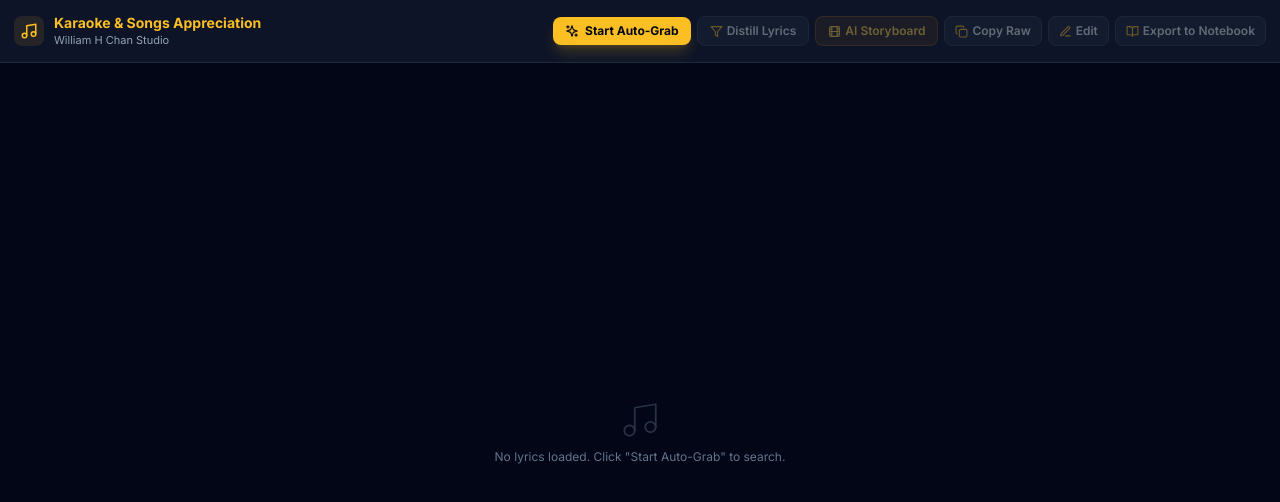
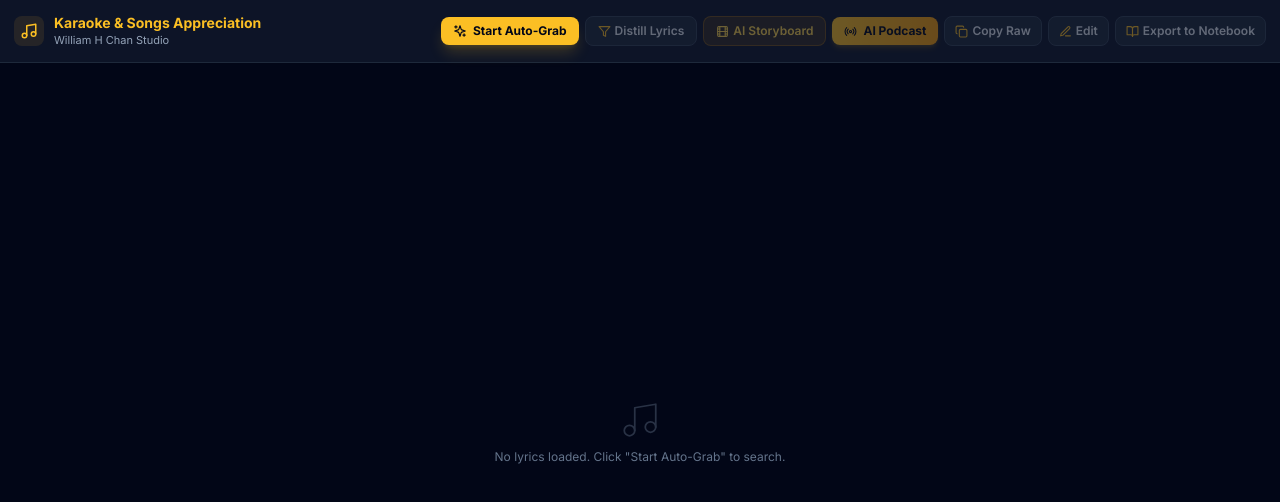
Before and after one commit to williamchan23810-art/lyrics-engine-backend, a React (Vite) app: page / in a window 1280 px wide. Shown: the top 502 px of the page. Built offline with nearby package versions, Linux system fonts and the light colour scheme.

Commit message:
Update LyricsEnginePlayer.jsx

```diff
--- a/src/LyricsEnginePlayer.jsx
+++ b/src/LyricsEnginePlayer.jsx
@@ -1,28 +1,45 @@
 // src/LyricsEnginePlayer.jsx
 import React, { useState, useEffect } from 'react';
-import { Film, Edit3, Music, BookOpen, Check, Sparkles, Copy, Filter, Undo2 } from 'lucide-react';
+import {
+  Film,
+  Edit3,
+  Music,
+  BookOpen,
+  Check,
+  Sparkles,
+  Copy,
+  Filter,
+  Undo2,
+  Radio,
+} from 'lucide-react';
 import StoryboardModal from './StoryboardModal';
 import LyricsEditorModal from './LyricsEditorModal';
 import AutoGeneratorModal from './AutoGeneratorModal';
 import NotebookExporterModal from './NotebookExporterModal';
+import PodcastPlayerModal from './PodcastPlayerModal';
 import { distillLyrics } from './utils/lyricDistiller';
 
 const LyricsEnginePlayer = ({ trackData: initialTrackData, apiBaseUrl = '' }) => {
-  const [trackData, setTrackData] = useState(initialTrackData);
+  const [trackData, setTrackData] = useState(initialTrackData || null);
   const [storyboardData, setStoryboardData] = useState(null);
   const [isDistilled, setIsDistilled] = useState(false);
 
-  // Modals & Feedback
+  // Modal Visibility States
+  const [isAutoGrabOpen, setIsAutoGrabOpen] = useState(false);
   const [isStoryboardOpen, setIsStoryboardOpen] = useState(false);
+  const [isPodcastModalOpen, setIsPodcastModalOpen] = useState(false);
+  const [isNotebookModalOpen, setIsNotebookModalOpen] = useState(false);
   const [isEditorOpen, setIsEditorOpen] = useState(false);
-  const [isAutoGrabOpen, setIsAutoGrabOpen] = useState(false);
-  const [isNotebookModalOpen, setIsNotebookModalOpen] = useState(false);
   const [copiedLyrics, setCopiedLyrics] = useState(false);
 
+  // Sync state if initial prop changes
   useEffect(() => {
     if (initialTrackData) {
       setTrackData(initialTrackData);
       setIsDistilled(false);
+      if (initialTrackData.storyboard) {
+        setStoryboardData(initialTrackData.storyboard);
+      }
     }
   }, [initialTrackData]);
 
@@ -31,7 +48,7 @@ const LyricsEnginePlayer = ({ trackData: initialTrackData, apiBaseUrl = '' }) =>
 
   const handleCopyLyrics = () => {
     if (!activeLyrics.length) return;
-    const plainText = activeLyrics.map((l) => l.text || l.originalText).join('\n');
+    const plainText = activeLyrics.map((l) => l.text || l.originalText || '').join('\n');
     navigator.clipboard.writeText(plainText);
     setCopiedLyrics(true);
     setTimeout(() => setCopiedLyrics(false), 2000);
@@ -39,7 +56,7 @@ const LyricsEnginePlayer = ({ trackData: initialTrackData, apiBaseUrl = '' }) =>
 
   return (
     <div className="h-screen w-screen bg-slate-950 text-slate-100 flex flex-col overflow-hidden font-sans">
-      {/* Top Header */}
+      {/* Top Application Header Bar */}
       <header className="flex flex-wrap items-center justify-between p-3.5 bg-slate-900/90 border-b border-slate-800 backdrop-blur-md gap-2 z-20 shrink-0">
         <div className="flex items-center gap-2.5">
           <div className="p-1.5 bg-amber-400/10 rounded-lg text-amber-400">
@@ -55,8 +72,9 @@ const LyricsEnginePlayer = ({ trackData: initialTrackData, apiBaseUrl = '' }) =>
           </div>
         </div>
 
-        {/* Action Controls */}
+        {/* Global Toolbar Controllers */}
         <div className="flex items-center gap-1.5 flex-wrap">
+          {/* 1. Ingestion */}
           <button
             onClick={() => setIsAutoGrabOpen(true)}
             className="flex items-center gap-1.5 bg-amber-400 hover:bg-amber-300 text-slate-950 px-3 py-1.5 rounded-lg text-xs font-bold transition shadow-lg shadow-amber-400/20 cursor-pointer"
@@ -65,6 +83,7 @@ const LyricsEnginePlayer = ({ trackData: initialTrackData, apiBaseUrl = '' }) =>
             <span>Start Auto-Grab</span>
           </button>
 
+          {/* 2. Meaning & Distillation */}
           <button
             onClick={() => setIsDistilled(!isDistilled)}
             disabled={!rawLyrics.length}
@@ -78,6 +97,7 @@ const LyricsEnginePlayer = ({ trackData: initialTrackData, apiBaseUrl = '' }) =>
             <span>{isDistilled ? 'Show Raw' : 'Distill Lyrics'}</span>
           </button>
 
+          {/* 3. Visual Director */}
           <button
             onClick={() => setIsStoryboardOpen(true)}
             disabled={!rawLyrics.length}
@@ -87,15 +107,31 @@ const LyricsEnginePlayer = ({ trackData: initialTrackData, apiBaseUrl = '' }) =>
             <span>AI Storyboard</span>
           </button>
 
+          {/* 4. Native 2-Host In-App Podcast Engine */}
+          <button
+            onClick={() => setIsPodcastModalOpen(true)}
+            disabled={!rawLyrics.length}
+            className="flex items-center gap-1.5 bg-gradient-to-r from-amber-400 to-amber-500 hover:from-amber-300 hover:to-amber-400 text-slate-950 px-3 py-1.5 rounded-lg text-xs font-bold transition shadow-md shadow-amber-400/20 cursor-pointer disabled:opacity-40"
+          >
+            <Radio size={13} />
+            <span>AI Podcast</span>
+          </button>
+
+          {/* 5. Quick Clipboard */}
           <button
             onClick={handleCopyLyrics}
             disabled={!activeLyrics.length}
             className="flex items-center gap-1 bg-slate-800 hover:bg-slate-700 text-slate-200 disabled:opacity-40 px-2.5 py-1.5 rounded-lg text-xs font-semibold border border-slate-700 transition cursor-pointer"
           >
-            {copiedLyrics ? <Check size={13} className="text-emerald-400" /> : <Copy size={13} className="text-amber-400" />}
+            {copiedLyrics ? (
+              <Check size={13} className="text-emerald-400" />
+            ) : (
+              <Copy size={13} className="text-amber-400" />
+            )}
             <span>{copiedLyrics ? 'Copied' : isDistilled ? 'Copy Distilled' : 'Copy Raw'}</span>
           </button>
 
+          {/* 6. Manual Text Scrubber */}
           <button
             onClick={() => setIsEditorOpen(true)}
             disabled={!rawLyrics.length}
@@ -105,7 +141,7 @@ const LyricsEnginePlayer = ({ trackData: initialTrackData, apiBaseUrl = '' }) =>
             <span>Edit</span>
           </button>
 
-          {/* Export to Notebook -> Launches One-Click Bridge Modal */}
+          {/* 7. Gemini Notebook 1-Click Bridge Modal */}
           <button
             onClick={() => setIsNotebookModalOpen(true)}
             disabled={!rawLyrics.length}
@@ -117,7 +153,7 @@ const LyricsEnginePlayer = ({ trackData: initialTrackData, apiBaseUrl = '' }) =>
         </div>
       </header>
 
-      {/* Clean Lyrics Stage */}
+      {/* Main Lyrics Stage (Zero Clutter, No Scrollbars) */}
       <main className="flex-1 overflow-y-auto overflow-x-hidden p-6 flex flex-col items-center [scrollbar-width:none] [-ms-overflow-style:none] [&::-webkit-scrollbar]:hidden select-text">
         {!activeLyrics.length ? (
           <div className="flex flex-col items-center justify-center my-auto space-y-2 text-slate-500">
@@ -128,7 +164,7 @@ const LyricsEnginePlayer = ({ trackData: initialTrackData, apiBaseUrl = '' }) =>
           <div className="w-full max-w-2xl space-y-2 py-4 text-center">
             {isDistilled && (
               <div className="mb-4 inline-block px-3 py-1 bg-amber-400/10 border border-amber-400/20 rounded-full text-[11px] font-medium text-amber-300">
-                ✨ Lyrics Distilled: Filtered duplicate choruses & vocal fillers ({activeLyrics.length} story beats)
+                ✨ Lyrics Distilled: Filtered duplicate refrains & vocal fillers ({activeLyrics.length} story beats)
               </div>
             )}
 
@@ -146,7 +182,7 @@ const LyricsEnginePlayer = ({ trackData: initialTrackData, apiBaseUrl = '' }) =>
         )}
       </main>
 
-      {/* Modals */}
+      {/* Modals & Subsystems */}
       <AutoGeneratorModal
         isOpen={isAutoGrabOpen}
         onClose={() => setIsAutoGrabOpen(false)}
@@ -157,6 +193,7 @@ const LyricsEnginePlayer = ({ trackData: initialTrackData, apiBaseUrl = '' }) =>
         }}
         apiBaseUrl={apiBaseUrl}
       />
+
       <StoryboardModal
         trackData={{ ...trackData, lyrics: activeLyrics }}
         isOpen={isStoryboardOpen}
@@ -164,13 +201,25 @@ const LyricsEnginePlayer = ({ trackData: initialTrackData, apiBaseUrl = '' }) =>
         onStoryboardGenerated={(data) => setStoryboardData(data)}
         apiBaseUrl={apiBaseUrl}
       />
+
+      <PodcastPlayerModal
+        isOpen={isPodcastModalOpen}
+        onClose={() => setIsPodcastModalOpen(false)}
+        trackData={{ ...trackData, lyrics: activeLyrics }}
+        storyboardData={storyboardData}
+        apiBaseUrl={apiBaseUrl}
+      />
+
       <LyricsEditorModal
         trackData={trackData}
         isOpen={isEditorOpen}
         onClose={() => setIsEditorOpen(false)}
-        onSaveLyrics={(newLyrics) => setTrackData((prev) => ({ ...prev, lyrics: newLyrics }))}
+        onSaveLyrics={(newLyrics) =>
+          setTrackData((prev) => ({ ...prev, lyrics: newLyrics }))
+        }
         apiBaseUrl={apiBaseUrl}
       />
+
       <NotebookExporterModal
         isOpen={isNotebookModalOpen}
         onClose={() => setIsNotebookModalOpen(false)}
```
